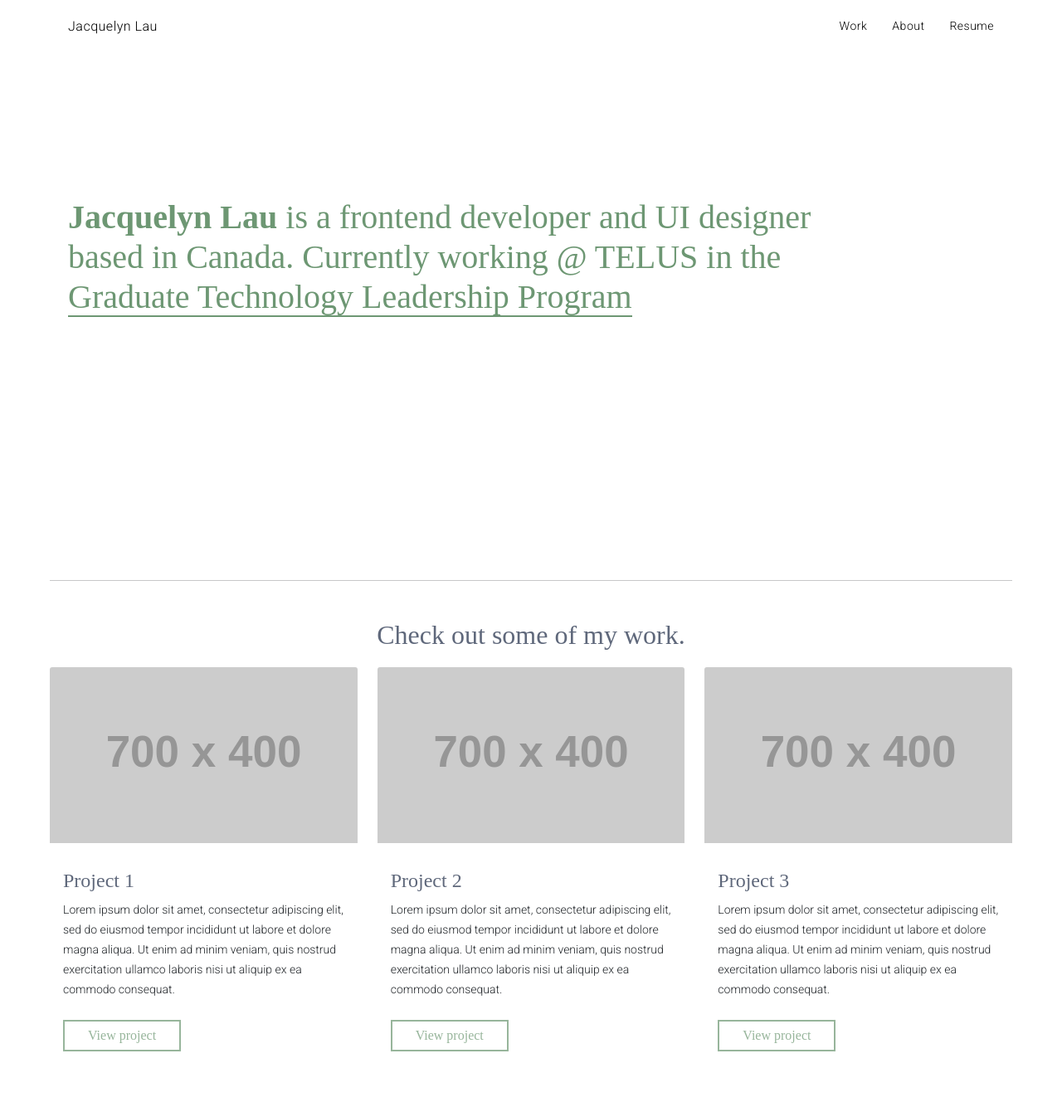
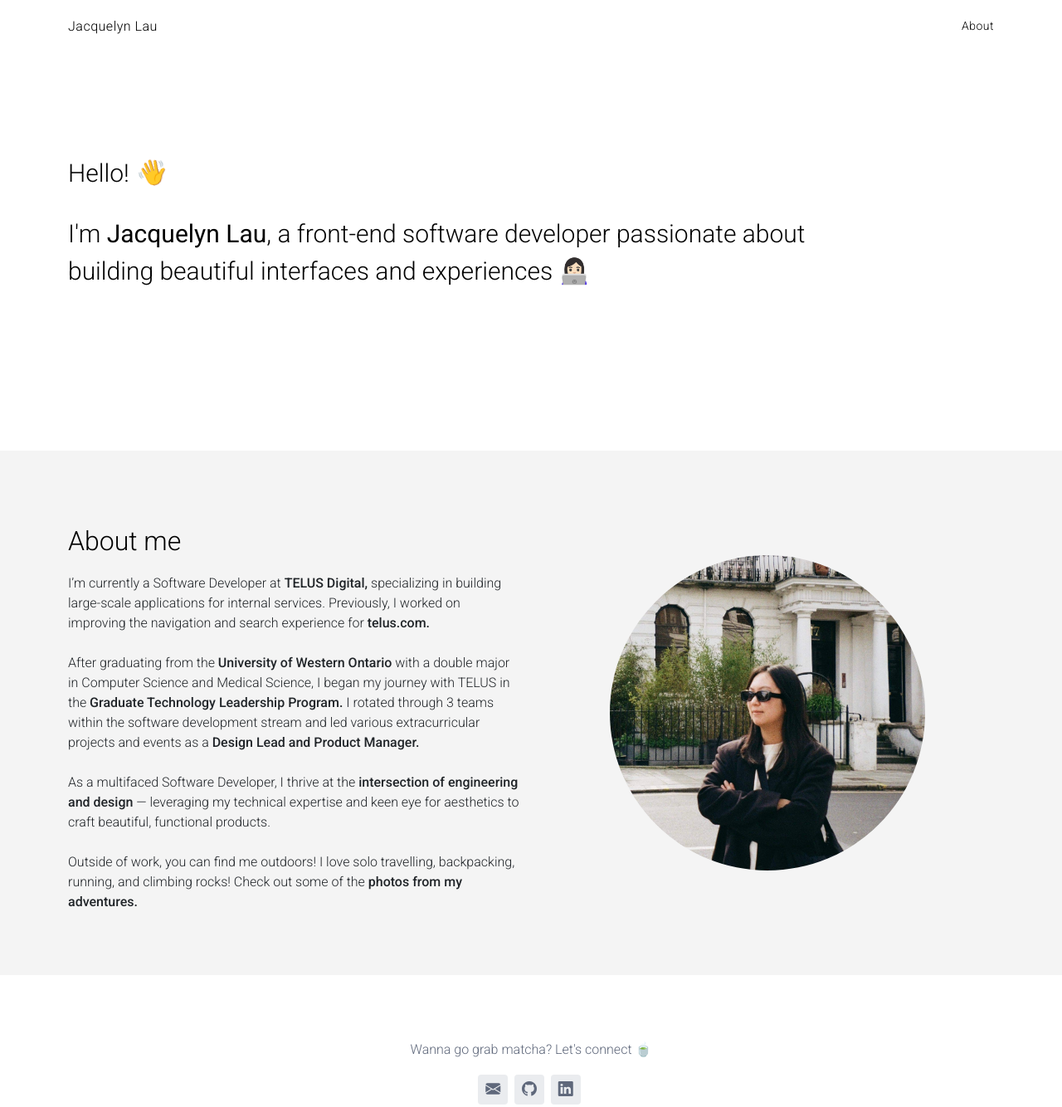
Before and after one commit to jacquelynlau/jacquelynlau.github.io, a plain HTML site: page index.html in a window 1280 px wide. Shown: the part 17-1351 px from the top of the page at 83% size. Drawn offline with Linux system fonts and the light colour scheme; placeholder pictures from the web are drawn by us; a web font is replaced by a local one.

Commit message:
update about me, delete other sections

```diff
--- a/index.html
+++ b/index.html
@@ -8,25 +8,23 @@
     <!-- website tab title -->
     <title>Jacquelyn Lau</title>
 
+    <!-- favicon -->
+    <!-- <link rel="icon" type="image/x-icon" href="/img/favicon.ico" /> -->
 
     <!-- link to css file -->
     <link href="style.css" rel="stylesheet" />
 
     <!-- google fonts -->
+    <link rel="preconnect" href="https://fonts.googleapis.com" />
+    <link rel="preconnect" href="https://fonts.gstatic.com" crossorigin />
     <link
-      href="https://fonts.googleapis.com/css2?family=Roboto:ital,wght@0,300;1,100&family=Source+Serif+Pro:wght@300;400;600&display=swap"
+      href="https://fonts.googleapis.com/css2?family=Roboto:ital,wght@0,300;0,400;0,500;0,700;0,900;1,300;1,400;1,500;1,700;1,900&display=swap"
       rel="stylesheet"
     />
 
     <!-- bootstrap -->
-    <link
-    href="assets/bootstrap/css/bootstrap.min.css"
-    rel="stylesheet"
-  />
-    <link
-      href="assets/bootstrap-icons/bootstrap-icons.css"
-      rel="stylesheet"
-    />
+    <link href="assets/bootstrap/css/bootstrap.min.css" rel="stylesheet" />
+    <link href="assets/bootstrap-icons/bootstrap-icons.css" rel="stylesheet" />
   </head>
 
   <body>
@@ -35,14 +33,11 @@
         <h1 class="logo"><a href="index.html">Jacquelyn Lau</a></h1>
         <nav id="navbar" class="navbar">
           <ul>
-            <li>
+            <!-- <li>
               <a class="nav-link scrollto" href="#featured">Work</a>
-            </li>
+            </li> -->
             <li><a class="nav-link scrollto" href="#about">About</a></li>
-            <!-- TO DO: link resume -->
-            <li><a class="nav-link scrollto" href="">Resume</a></li>
           </ul>
-          <!-- <i class="bi bi-list mobile-nav-toggle"></i> -->
         </nav>
       </div>
     </header>
@@ -54,7 +49,12 @@
           <div
             class="col-lg-10 pt-5 pt-lg-0 order-2 order-lg-1 d-flex flex-column justify-content-center"
           >
-            <h1><b>Jacquelyn Lau</b> is a frontend developer and UI designer based in Canada. Currently working @ TELUS in the <a href=https://www.telus.com/en/about/careers/graduate-technology-leadership-program target="_blank" >Graduate Technology Leadership Program</a></h1>
+            <h1>Hello! <span class="wave">👋</span></h1>
+            <br />
+            <h2>
+              I'm <b>Jacquelyn Lau</b>, a front-end software developer
+              passionate about building beautiful interfaces and experiences 👩🏻‍💻
+            </h2>
           </div>
         </div>
       </div>
@@ -62,8 +62,7 @@
 
     <main id="main">
       <!-- my featured work section -->
-
-    <section >
+      <!-- <section>
       <hr>
         <div id="featured" class="container">
             <div class="section-title">
@@ -126,34 +125,60 @@
             </div>
           </div>
         </div>
-    </section>
+    </section> -->
 
       <!-- about me section -->
       <section id="about" class="about">
         <div class="container">
-          <div class="row">
+          <div class="row align-items-center">
             <div class="col-lg-6 col-md-12">
               <div class="icon-box">
                 <div class="section-title">
-                  <h2>Get to know me <i class="bi bi-stars"></i></h2>
+                  <h2>About me</h2>
                 </div>
                 <p>
-                  Lorem ipsum dolor sit amet, consectetur adipiscing elit.
-                  Suspendisse dignissim quis magna id faucibus. Pellentesque eu
-                  tristique lacus, vitae scelerisque nisl. Etiam et mauris nisi.
-                  Vestibulum condimentum, arcu at vestibulum blandit, augue
-                  tortor accumsan velit, vitae sagittis felis ligula in risus.
-                  Nulla tincidunt ipsum ipsum, a aliquet ipsum consectetur ac.
-                  Maecenas eleifend dictum lorem, condimentum faucibus ante
-                  fermentum id. Donec malesuada ligula dui, ut viverra justo
-                  scelerisque nec.
+                  I’m currently a Software Developer at
+                  <span class="bold">TELUS Digital,</span> specializing in
+                  building large-scale applications for internal services.
+                  Previously, I worked on improving the navigation and search
+                  experience for <span class="bold">telus.com.</span
+                  ><br /><br />
+
+                  After graduating from the
+                  <span class="bold">University of Western Ontario</span> with a
+                  double major in Computer Science and Medical Science, I began
+                  my journey with TELUS in the
+                  <span class="bold"
+                    >Graduate Technology Leadership Program.</span
+                  >
+                  I rotated through 3 teams within the software development
+                  stream and led various extracurricular projects and events as
+                  a
+                  <span class="bold">Design Lead and Product Manager.</span
+                  ><br /><br />
+
+                  As a multifaced Software Developer, I thrive at the
+                  <span class="bold"
+                    >intersection of engineering and design</span
+                  >
+                  — leveraging my technical expertise and keen eye for
+                  aesthetics to craft beautiful, functional products.<br /><br />
+
+                  Outside of work, you can find me outdoors! I love solo
+                  travelling, backpacking, running, and climbing rocks! Check
+                  out some of the
+                  <span class="bold"> photos from my adventures.</span>
                 </p>
-                <button class="button">Resume</button>
+                <!-- <button class="button">Resume</button> -->
               </div>
             </div>
             <div class="col-lg-6 col-md-12">
               <div class="icon-box">
-                <img src="assets/img/profile.jpeg" class="profile-img" alt="" />
+                <img
+                  src="assets/img/profile.jpg"
+                  class="profile-img"
+                  alt="woman with sunglasses"
+                />
               </div>
             </div>
           </div>
@@ -166,23 +191,28 @@
       <div class="footer-top">
         <div class="container">
           <div class="section-title">
-              <h2>Let's connect.</h2>
+            <h2>Wanna go grab matcha? Let's connect 🍵</h2>
           </div>
           <div class="social-links">
-              <a href="" class="twitter"><i class="bx bi-twitter"></i></a>
+            <a
+              target="_blank"
+              href="mailto:jacquelynklau@gmail.com"
+              class="email"
+              ><i class="bi bi-envelope-fill"></i
+            ></a>
             <a href="" class="github"><i class="bx bi-github"></i></a>
             <a
               href="https://www.linkedin.com/in/jacquelynlau"
               target="_blank"
               class="linkedin"
-                ><i class="bi bi-linkedin"></i></a>
+              ><i class="bi bi-linkedin"></i
+            ></a>
           </div>
-            <p class="contact-email">jacquelynklau@gmail.com</p>
         </div>
       </div>
 
       <div class="container footer-bottom clearfix">
-          <div class="copyright">&copy; Jacquelyn Lau 2022</div>
+        <div class="copyright">&copy; Jacquelyn Lau 2024</div>
         <div class="cheers">Have a great day ✷</div>
       </div>
     </footer>
--- a/style.css
+++ b/style.css
@@ -14,12 +14,12 @@
 }
 
 #header .logo {
-  font-family: "Roboto";
+  font-family: 'Roboto';
   font-size: 16px;
   margin: 0;
   padding: 0;
   line-height: 1;
-  font-weight: 500;
+  font-weight: 300;
   letter-spacing: 0.5px;
 }
 #header .logo a {
@@ -61,9 +61,9 @@
   align-items: center;
   justify-content: space-between;
   padding: 10px 0 10px 30px;
-  font-family: "Roboto";
+  font-family: 'Roboto';
   font-size: 14px;
-  font-weight: 500;
+  font-weight: 300;
   letter-spacing: 0.5px;
   color: #000000;
   white-space: nowrap;
@@ -88,29 +88,61 @@
 --------------------------------------------------------------*/
 #hero {
   width: 100%;
-  height: 80vh;
+  height: 70vh;
   background: #ffffff;
   padding-top: 82px;
 }
 
 #hero h1 {
-  font-size: 40px;
-  font-family: "Source Serif Pro", serif;
-  font-weight: 400;
-  color: #6d9773;
+  font-size: 30px;
+  font-family: 'Roboto';
+  font-weight: 300;
+  color: #000000;
   padding-left: 0px;
 }
 
-#hero a {
-  color: #6d9773;
-  border-bottom: #6d9773 2px solid;
-  text-decoration: none;
+#hero h2 {
+  font-size: 30px;
+  font-family: 'Roboto';
+  font-weight: 300;
+  color: #000000;
+  padding-left: 0px;
+  line-height: 1.5;
 }
 
-#hero a:hover {
-  color: #6d9773;
-  border-bottom: #6d9773 2px solid;
-  text-decoration: none;
+.wave {
+  animation-name: wave-animation; /* @keyframes element */
+  animation-iteration-count: infinite;
+  animation-duration: 2.5s; /* change speed */
+  transform-origin: 70% 70%;
+  display: inline-block;
+}
+
+@keyframes wave-animation {
+  0% {
+    transform: rotate(0deg);
+  }
+  10% {
+    transform: rotate(14deg);
+  }
+  20% {
+    transform: rotate(-8deg);
+  }
+  30% {
+    transform: rotate(14deg);
+  }
+  40% {
+    transform: rotate(-4deg);
+  }
+  50% {
+    transform: rotate(10deg);
+  }
+  60% {
+    transform: rotate(0deg);
+  }
+  100% {
+    transform: rotate(0deg);
+  }
 }
 
 /*--------------------------------------------------------------
@@ -126,8 +158,8 @@
   padding: 30px 0;
   position: relative;
   font-size: 32px;
-  font-family: "Source Serif Pro", serif;
-  font-weight: 400;
+  font-family: 'Roboto';
+  font-weight: 200;
   margin-bottom: 20px;
   padding-bottom: 0;
   color: #5f687b;
@@ -142,7 +174,7 @@
   background-color: #fff;
   color: #97b59b;
   padding: 5px 28px;
-  font-family: "Source Serif Pro", serif;
+  font-family: 'Source Serif Pro', serif;
   cursor: pointer;
   margin-top: 25px;
   border-radius: 0px;
@@ -158,17 +190,17 @@
 # featured
 --------------------------------------------------------------*/
 .card-title {
-  font-weight: 500;
+  font-weight: 400;
   margin-bottom: 15px;
   margin-top: 15px;
   font-size: 24px;
-  font-family: "Source Serif Pro", serif;
+  font-family: 'Source Serif Pro', serif;
   color: #5f687b;
 }
 
 .card-text {
   line-height: 24px;
-  font-family: "Roboto";
+  font-family: 'Roboto';
   font-size: 14px;
   margin-bottom: 0;
 }
@@ -180,25 +212,34 @@
   background-color: #f4f4f4;
 }
 
+.about h2 {
+  color: #000000;
+  font-family: 'Roboto';
+  font-weight: 200;
+}
+
 .about .section-title {
   text-align: left;
   padding-bottom: 0;
 }
 
 .about p {
-  line-height: 2;
-  font-family: "Roboto";
+  line-height: 1.5;
+  font-family: 'Roboto';
+  font-weight: 300;
 }
 
-.img-fluid {
-  height: 50%;
+.profile-img {
+  height: 380px;
+  width: 380px;
+  border-radius: 50%;
   margin: auto;
   display: block;
 }
 
-.about i {
-  color: #97b59b;
-}
+/* .about i {
+  color: #000000;
+} */
 
 .about .button {
   background-color: #f4f4f4;
@@ -213,6 +254,12 @@
   color: white;
 }
 
+.bold {
+  font-size: 16px;
+  font-family: 'Roboto';
+  font-weight: 500;
+}
+
 /*--------------------------------------------------------------
 # footer
 --------------------------------------------------------------*/
@@ -220,6 +267,7 @@
   font-size: 14px;
   position: relative;
 }
+
 #footer .footer-top {
   position: relative;
   z-index: 2;
@@ -231,13 +279,14 @@
   font-size: 20px;
   color: #5f687b;
   position: relative;
-  font-family: "Roboto", sans-serif;
+  font-family: 'Roboto', sans-serif;
   padding-bottom: 0;
   margin-bottom: 0;
 }
+
 #footer .footer-top p {
   font-size: 15px;
-  font-family: "Roboto", sans-serif;
+  font-family: 'Roboto', sans-serif;
   margin: 20px 0 0 0;
   padding: 0;
   letter-spacing: 0.5px;
@@ -249,7 +298,10 @@
 
 #footer .footer-top h2 {
   margin-bottom: 0px;
-  font-weight: 400;
+  font-weight: 300;
+  color: #5f687b;
+  font-size: 16px;
+  font-family: 'Roboto';
 }
 
 #footer .footer-top .social-links a {
@@ -280,14 +332,16 @@
 }
 #footer .cheers {
   float: right;
-  font-family: "Roboto", sans-serif;
+  font-family: 'Roboto', sans-serif;
+  font-weight: 300;
   letter-spacing: 0.5px;
   font-size: 14px;
 }
 
 #footer .copyright {
   float: left;
-  font-family: "Roboto", sans-serif;
+  font-family: 'Roboto', sans-serif;
+  font-weight: 300;
   letter-spacing: 0.5px;
   font-size: 14px;
 }
@@ -298,6 +352,10 @@
     float: none;
     -moz-text-align-last: center;
     text-align-last: center;
+  }
+
+  .profile-img {
+    padding-top: 20px;
   }
 }
 
```
Also changed, not shown: assets/img/profile.jpg (added), 1 other file. Lines whose indentation alone changed are shown as unchanged.
